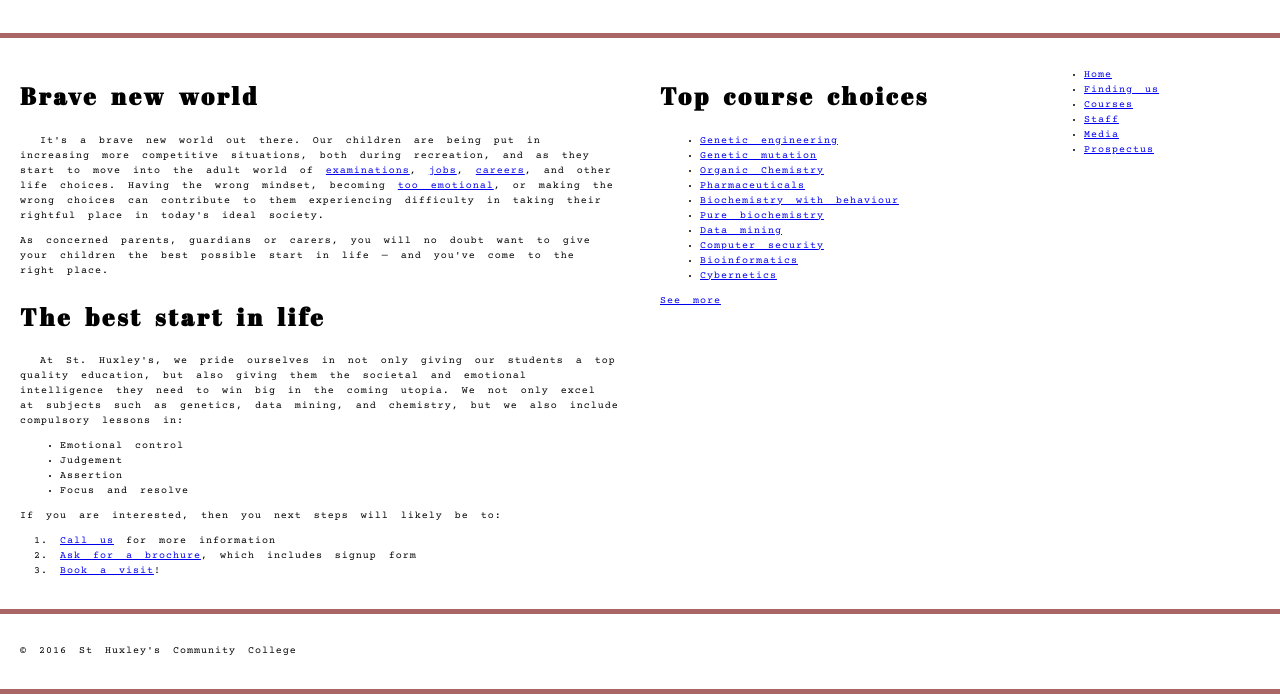
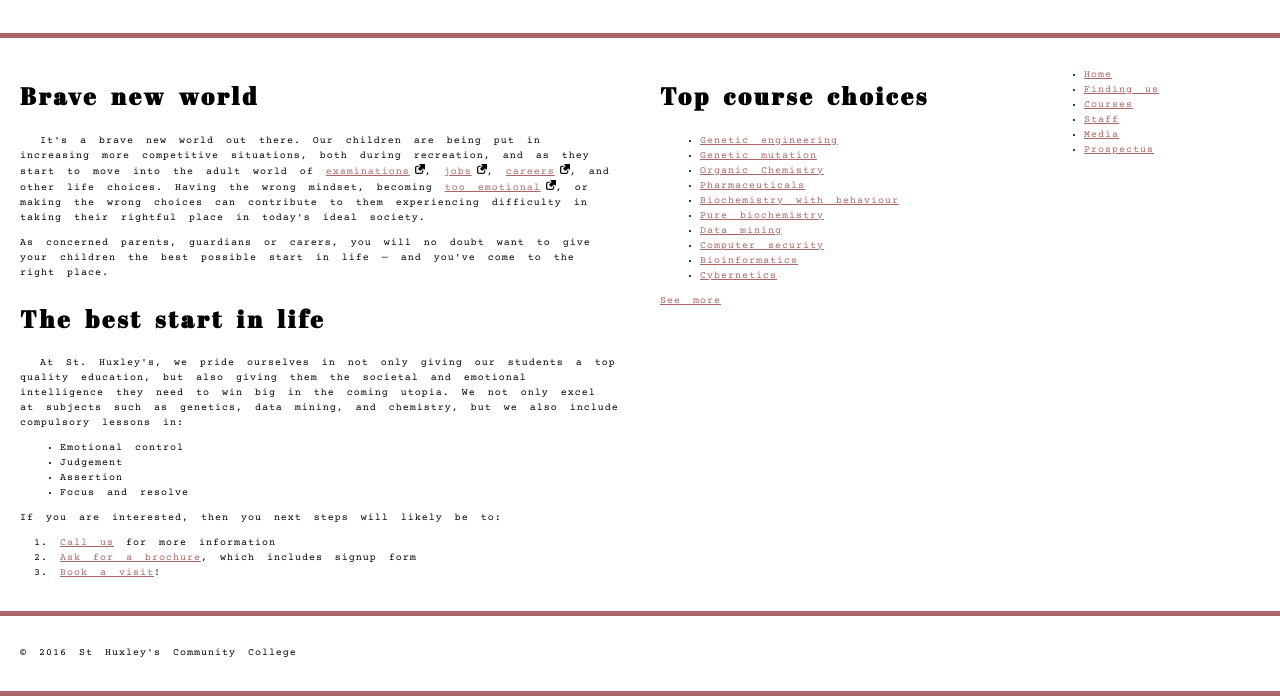
Before and after one commit to StarfarerM42/University-Letter, a website: page in0.html in a window 1280 px wide. Shown: the part 159-855 px from the top of the page. Drawn offline with Linux system fonts and the light colour scheme.

Commit message:
done links

```diff
--- a/in0.css
+++ b/in0.css
@@ -105,3 +105,40 @@ h3 {
 section h2 + p {
 	text-indent: 20px;
 }
+
+a:link {
+	color: #aa6666; /* базовий */
+}
+
+a:visited {
+	color: #8f5555; /* трохи темніший і більш приглушений */
+}
+
+a:hover {
+	color: #cc7777; /* світліший, щоб був ефект наведення */
+	text-decoration: none;
+}
+
+a:focus {
+	outline: none;
+	color: #aa6666;
+	text-decoration: none;
+}
+
+a:active {
+	outline: 2px solid red;
+	color: red;
+}
+
+a[href*='http']::after {
+	content: '';
+	display: inline-block;
+
+	width: 10px;
+	height: 10px;
+	margin-left: 5px;
+
+	background-image: url('img/icons8-external-link-26.png');
+	background-size: 10px 10px;
+	background-repeat: no-repeat;
+}
```
